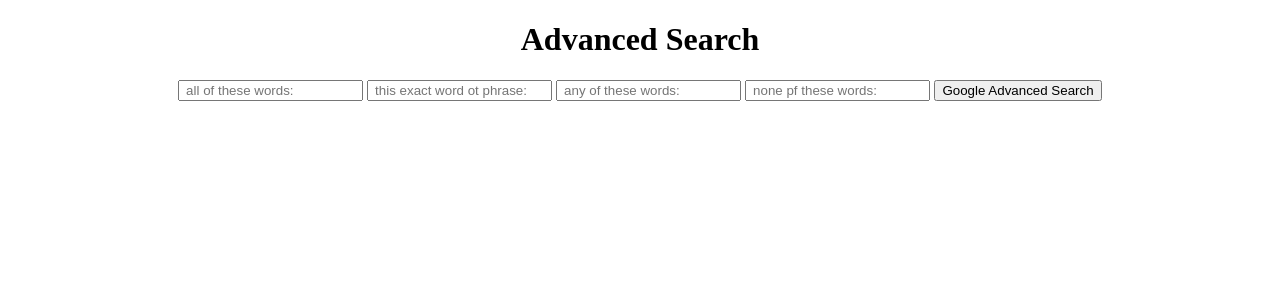
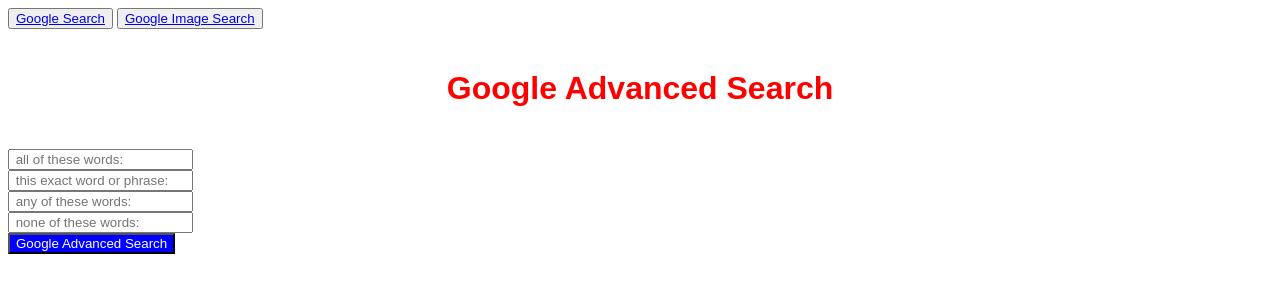
Before and after one commit to Eyob-Deme/CS50-Project-0, a plain HTML site: page AdvancedSearch.html in a window 1280 px wide. Drawn offline with Linux system fonts and the light colour scheme.

Commit message:
Add files via upload

```diff
--- a/AdvancedSearch.html
+++ b/AdvancedSearch.html
@@ -2,14 +2,44 @@
 <html lang="en">
     <head>
         <title>Advanced Search</title>
+        <style>
+              div {
+	 text-align: left;
+	}
+	h1 {
+	color: red;
+	text-align: center;
+	padding: 20px;
+	font-family: Arial;
+	font-weight: bold;
+	}
+ 	#button{
+		color: white;
+		background-color: blue;
+	}
+	#container {
+	display: flex;
+	width: 50px;
+	height: 80px;
+	flex-direction: column;
+	}
+         </style>
     </head>
-    <body style= " text-align: center;" >
-        <h1> Advanced Search </h1>
-           <form action="https://www.google.com/advanced_search">
-            <input type="text" placeholder = " all of these words: " name="q">
-            <input type="text" placeholder = " this exact word ot phrase: " name="q">
-            <input type="text" placeholder = " any of these words: " name="q">
-            <input type="text" placeholder = " none pf these words: " name="q">
-            <input type="submit" value="Google Advanced Search" style = color: white; background: blue;">
+    <body>
+<button>
+	<a href="file:///C:/Users/eyobd/OneDrive/Documents/CS50%20WP/index.html">Google Search <a/>
+       	 </button>
+<button>
+	<a href="file:///C:/Users/eyobd/OneDrive/Documents/CS50%20WP/image.html">Google Image Search <a/>
+       	 </button>
+        <h1> Google Advanced Search </h1>
+       <div id = "container">
+           <div><form action="https://www.google.com/advanced_search"></div>
+            <div><input type="text" placeholder = " all of these words: " name="q"></div>
+            <div><input type="text" placeholder = " this exact word or phrase: " name="q"></div>
+            <div><input type="text" placeholder = " any of these words: " name="q"></div>
+            <div><input type="text" placeholder = " none of these words: " name="q"></div>
+            <div><input id="button" type="submit" value="Google Advanced Search"></div>
+        </div>
  </body>
 </html>
```
Also changed, not shown: image.html (+27 -2 lines), index.html (+18 -1 lines).
